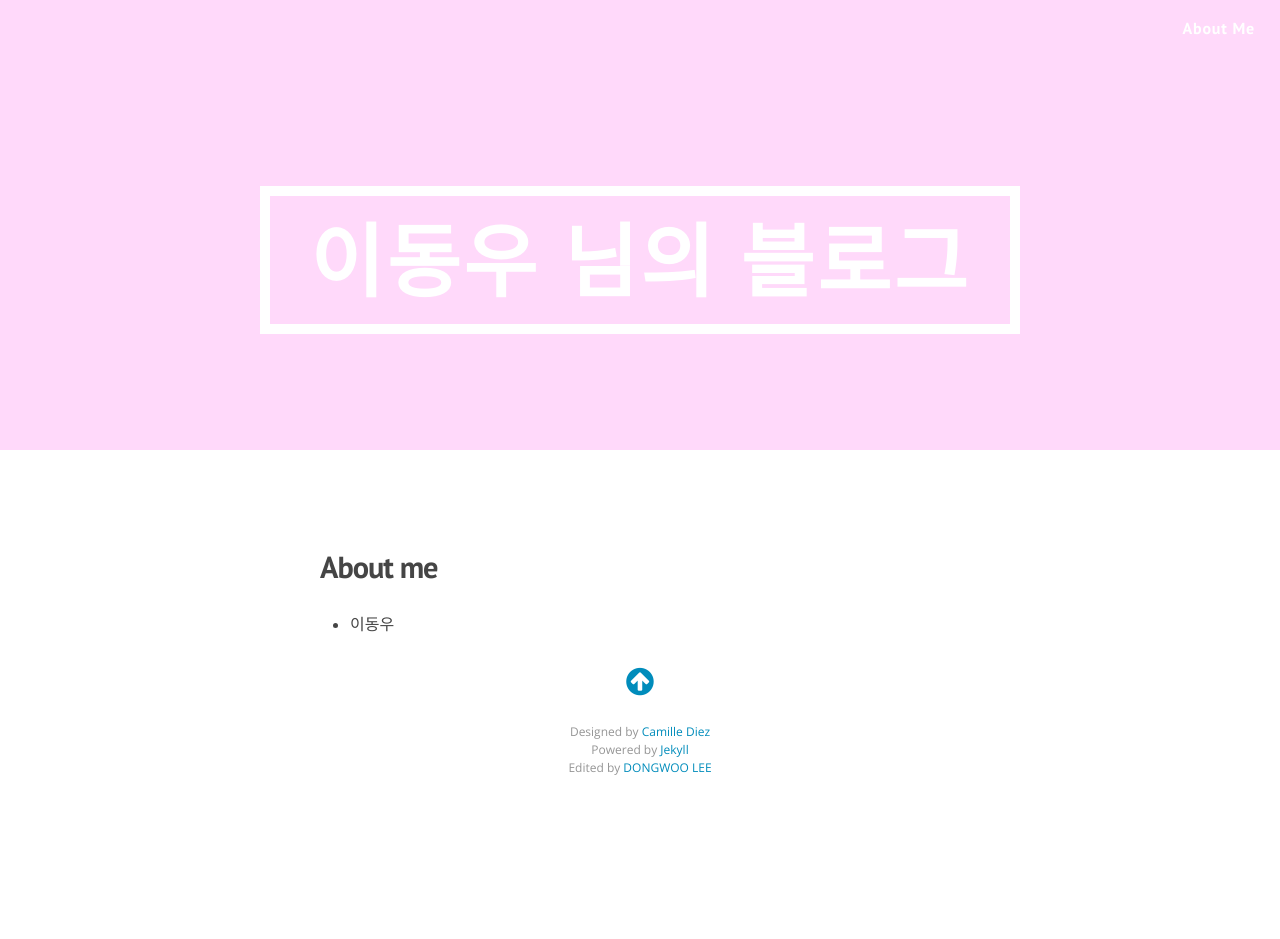
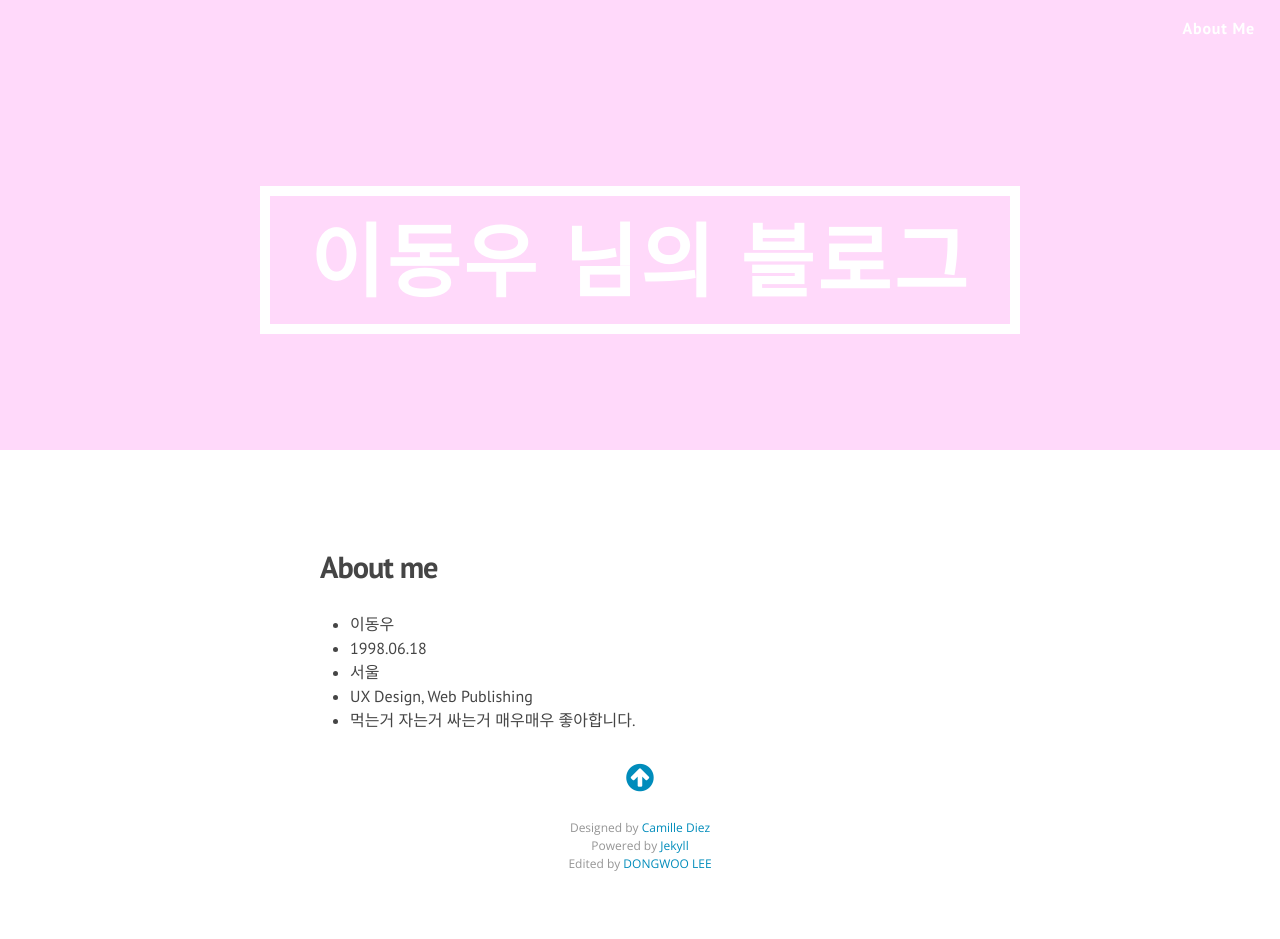
Before and after one commit to kbsceo/kbsceo.github.io, a Jekyll site: the page profile.html, which Jekyll copies as it is, in a window 1280 px wide. Built offline with Jekyll 4.4.1, drawn with Linux system fonts in a browser that asks for light colours; nearby versions of some CDN libraries; Markdown is read by kramdown in place of the engine named in the settings; before the commit the page ends 900 px from its top, so only the background shows below that.

Commit message:
Edit #8888

```diff
--- a/profile.html
+++ b/profile.html
@@ -45,6 +45,10 @@
             <article class="post-content">
               <ul>
                 <li> 이동우 </li>
+                <li> 1998.06.18 </li>
+                <li> 서울 </li>
+                <li> UX Design, Web Publishing </li>
+                <li> 먹는거 자는거 싸는거 매우매우 좋아합니다. </li>
               </ul>
             </article>
 
```
